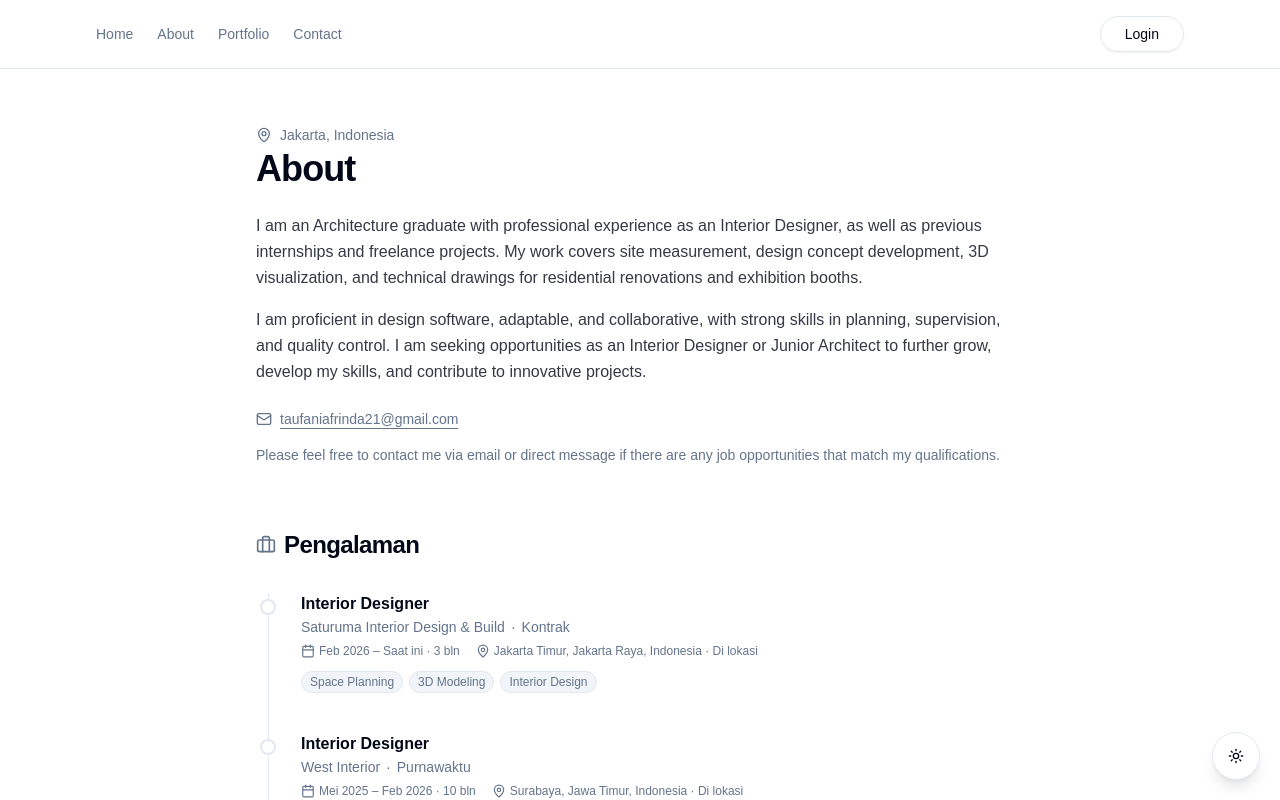
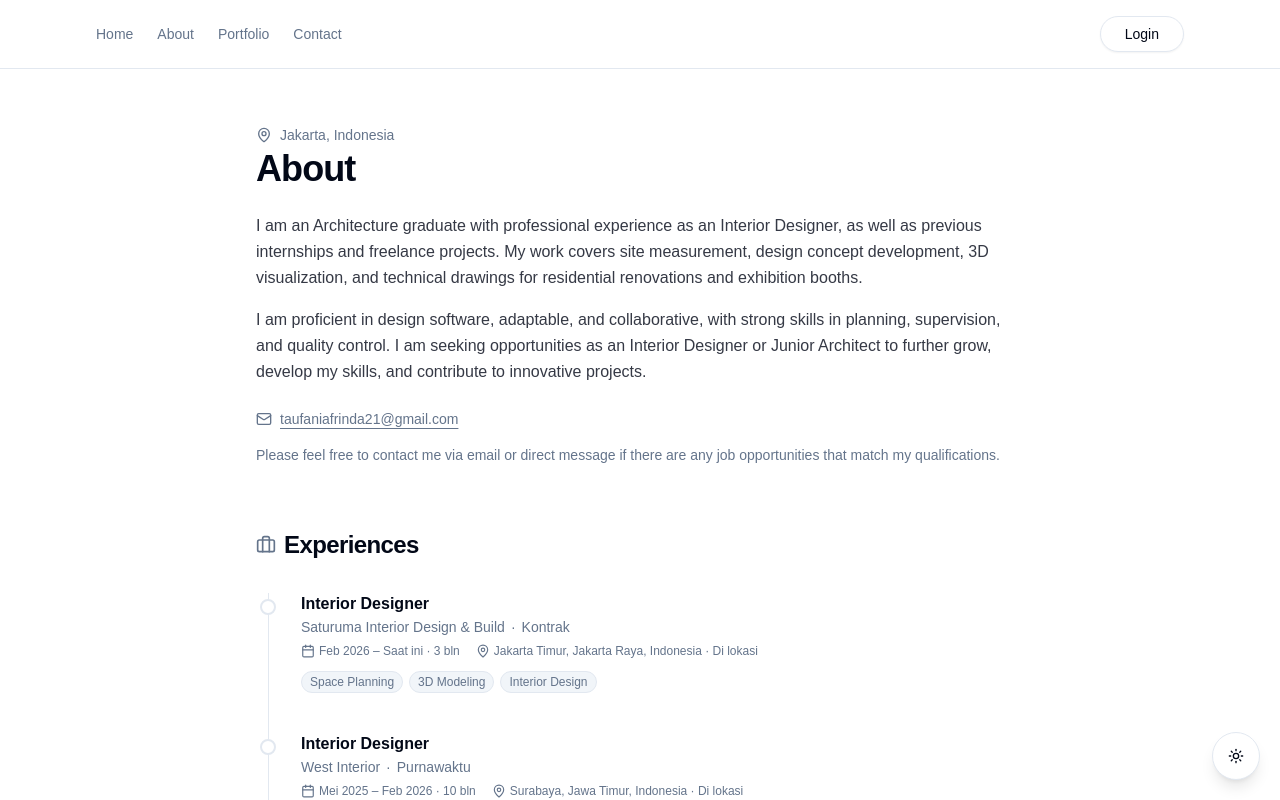
Before and after one commit to frindasp/my-portfolio, a Next.js app: page /about in a window 1280 px wide. Shown: the top 800 px of the page. Built offline with nearby package versions, Linux system fonts and the light colour scheme; no server answers.

Commit message:
✨ feat: add about page with professional experience timeline

```diff
--- a/app/about/page.tsx
+++ b/app/about/page.tsx
@@ -115,7 +115,7 @@
       <section>
         <div className="flex items-center gap-2 mb-8">
           <Briefcase className="w-5 h-5 text-muted-foreground" />
-          <h2 className="text-2xl font-semibold tracking-tight">Pengalaman</h2>
+          <h2 className="text-2xl font-semibold tracking-tight">Experiences</h2>
         </div>
 
         <ol className="relative border-l border-border space-y-10 ml-3">
```
